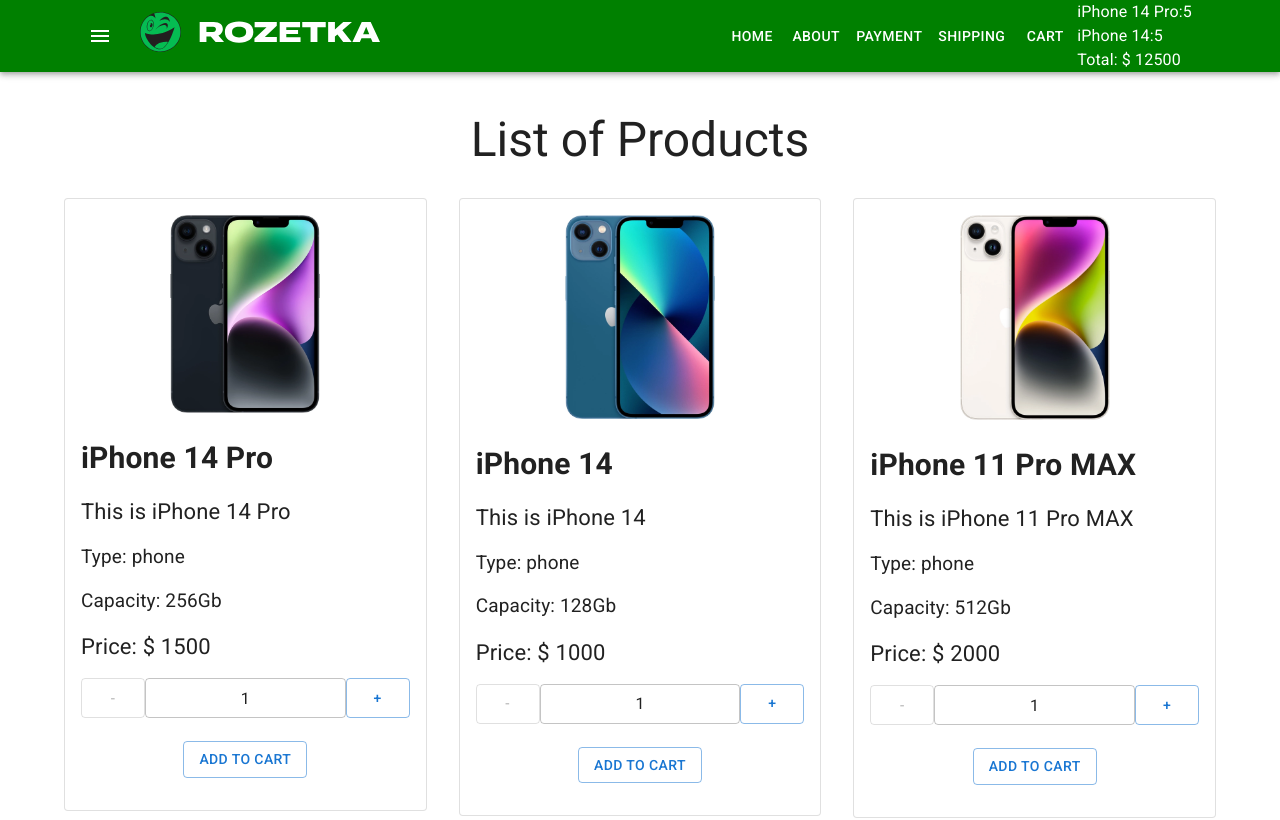
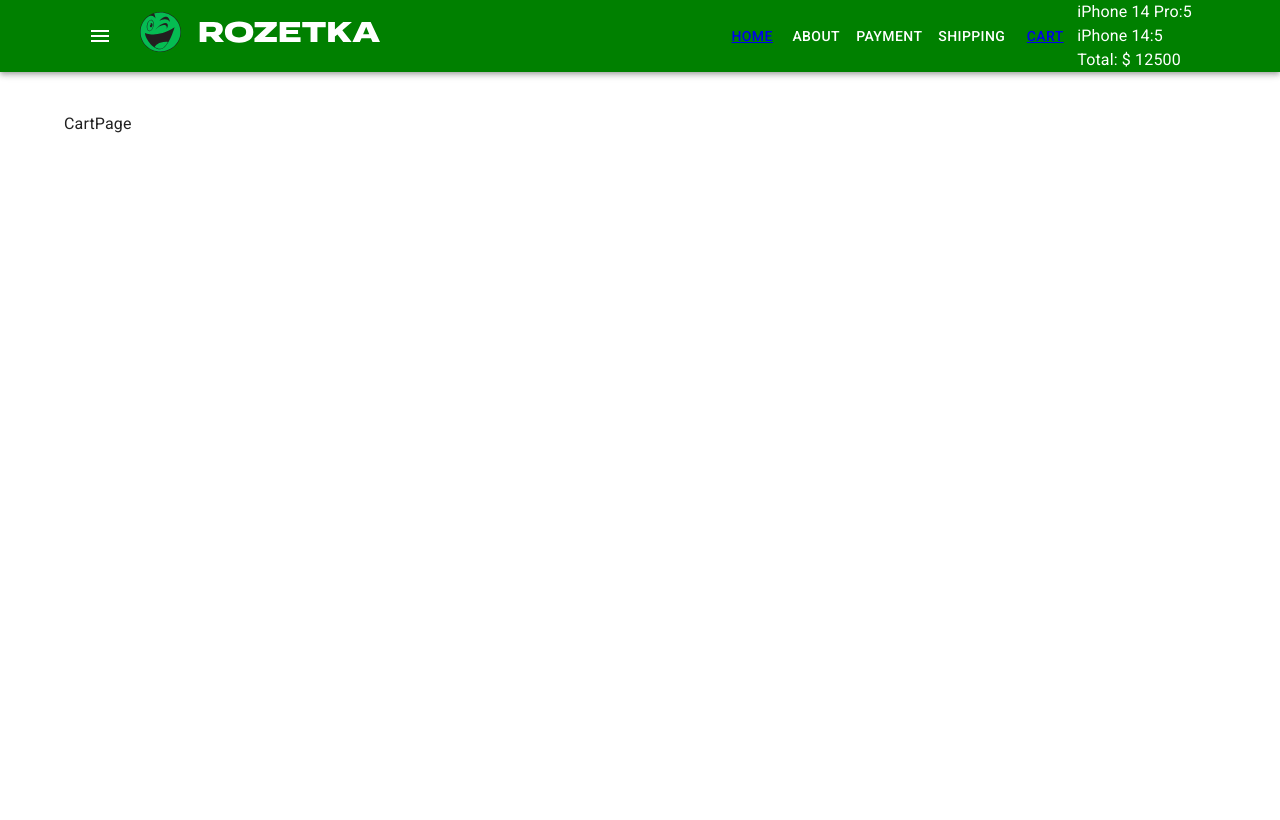
Before and after one commit to viktoriia-7/react-28-02, a React (Create React App) app: page /cart in a window 1280 px wide. Shown: the top 820 px of the page. Built offline with nearby package versions, Linux system fonts and the light colour scheme.

Commit message:
added ReactRouter

```diff
--- a/package.json
+++ b/package.json
@@ -16,6 +16,7 @@
     "@types/react-dom": "^18.2.4",
     "react": "^18.2.0",
     "react-dom": "^18.2.0",
+    "react-router-dom": "^6.13.0",
     "react-scripts": "5.0.1",
     "sass": "^1.62.1",
     "typescript": "^4.9.5",
--- a/src/Container/App/App.tsx
+++ b/src/Container/App/App.tsx
@@ -1,8 +1,11 @@
 import Header from 'Container/Header/Header'
 import CssBaseline from '@mui/material/CssBaseline'
 import { StyledEngineProvider } from '@mui/material/styles'
-import Main from 'Container/Main/Main'
 import { useState } from 'react'
+import { Container } from '@mui/material'
+import { Routes, Route } from 'react-router-dom'
+import Home from 'pages/Home/Home'
+import CartPage from 'pages/Cart/CartPage'
 
 type ProductsInCart = {
     [id: number]: number
@@ -24,7 +27,19 @@
         <StyledEngineProvider injectFirst>
             <CssBaseline />
             <Header productsInCart={productsInCart} />
-            <Main addProductToCart={addProductToCart} />
+            <Container
+                sx={{
+                    padding: '40px 0',
+                }}
+            >
+                <Routes>
+                    <Route
+                        path="/"
+                        element={<Home addProductToCart={addProductToCart} />}
+                    />
+                    <Route path="/cart" element={<CartPage />} />
+                </Routes>
+            </Container>
         </StyledEngineProvider>
     )
 }
--- a/src/Container/Main/Main.tsx
+++ /dev/null
@@ -1,14 +0,0 @@
-import { Container } from '@mui/material'
-import Home from 'pages/Home/Home'
-
-type Props = {
-    addProductToCart: (id: number, count: number) => void
-}
-const Main = ({ addProductToCart }: Props) => {
-    return (
-        <Container sx={{ padding: '40px 0' }}>
-            <Home addProductToCart={addProductToCart} />
-        </Container>
-    )
-}
-export default Main
--- a/src/components/Menu/Menu.tsx
+++ b/src/components/Menu/Menu.tsx
@@ -1,15 +1,20 @@
 import Button from '@mui/material/Button'
+import { NavLink } from 'react-router-dom'
 
 type Props = {}
 
 const Menu = (props: Props) => {
     return (
         <>
-            <Button color="inherit">Home</Button>
+            <Button color="inherit">
+                <NavLink to="/">Home</NavLink>
+            </Button>
             <Button color="inherit">About</Button>
             <Button color="inherit">Payment</Button>
             <Button color="inherit">Shipping</Button>
-            <Button color="inherit">Cart</Button>
+            <Button color="inherit">
+                <NavLink to="/cart">Cart</NavLink>
+            </Button>
         </>
     )
 }
--- a/src/index.tsx
+++ b/src/index.tsx
@@ -1,10 +1,13 @@
 import React from 'react'
 import ReactDOM from 'react-dom/client'
 import App from 'Container/App/App'
+import { BrowserRouter } from 'react-router-dom'
 
 const root = ReactDOM.createRoot(document.getElementById('root') as HTMLElement)
 root.render(
     <React.StrictMode>
-        <App />
+        <BrowserRouter>
+            <App />
+        </BrowserRouter>
     </React.StrictMode>
 )
--- /dev/null
+++ b/src/pages/Cart/CartPage.tsx
@@ -0,0 +1,5 @@
+type Props = {}
+const CartPage = (props: Props) => {
+    return <div>CartPage</div>
+}
+export default CartPage
```
Also changed, not shown: 1 other file (tests, documents, lock files or other folders).
